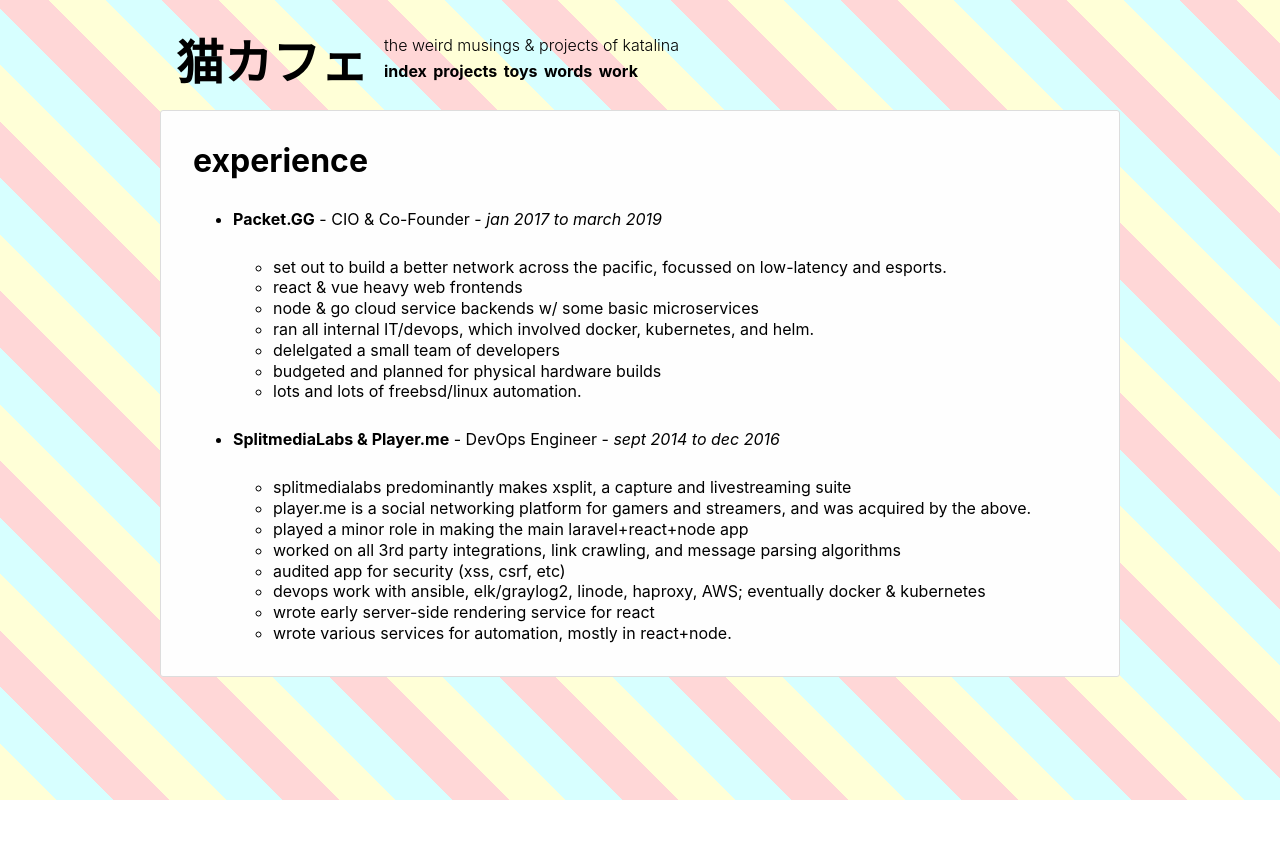
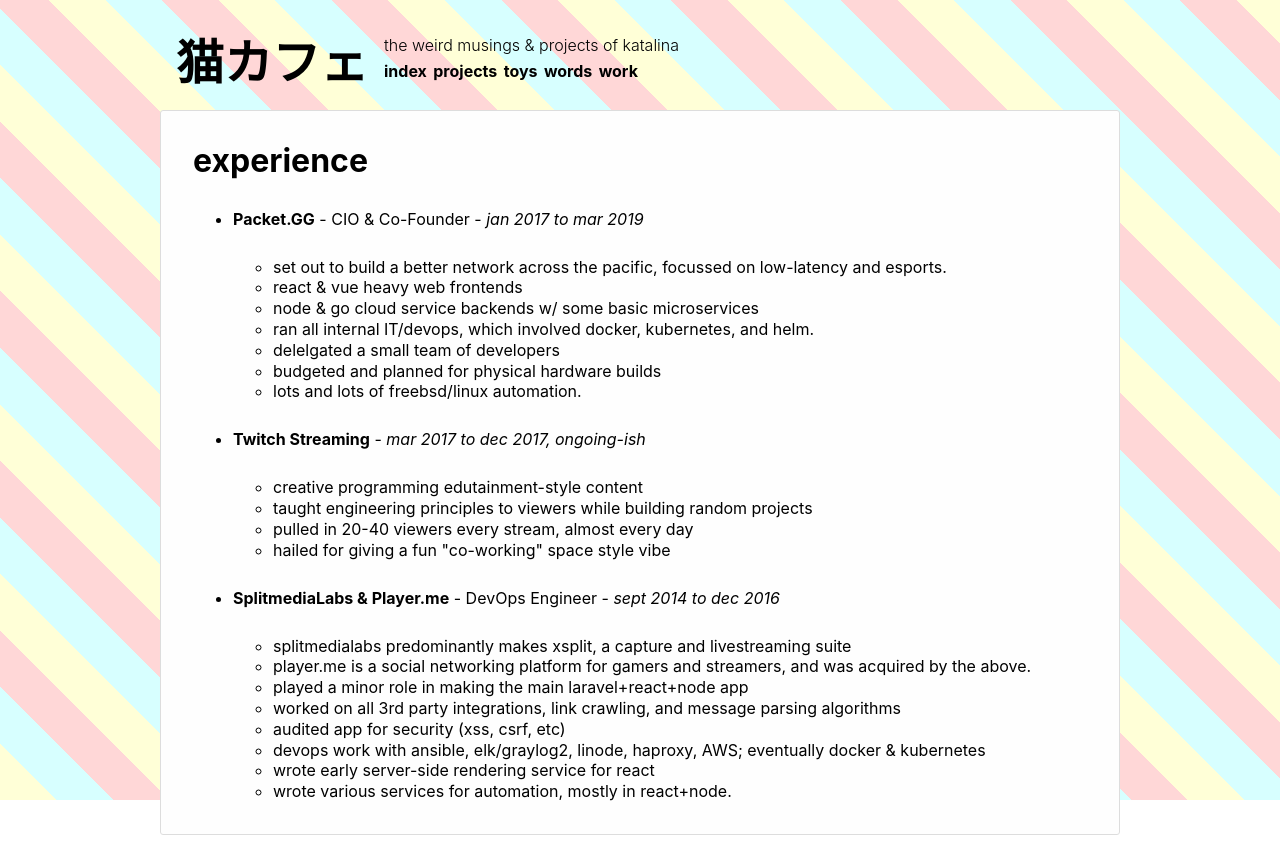
Before and after one commit to mekanoe/personal-site, a Next.js app: page /work in a window 1280 px wide. Before the commit the page ends 800 px from the top, so only its background shows below. Built offline with nearby package versions, Linux system fonts and the light colour scheme.

Commit message:
work: add streaming part

```diff
--- a/pages/work.mdx
+++ b/pages/work.mdx
@@ -1,6 +1,6 @@
 # experience
 
-- **Packet.GG** - CIO & Co-Founder - *jan 2017 to march 2019*
+- **Packet.GG** - CIO & Co-Founder - *jan 2017 to mar 2019*
   - set out to build a better network across the pacific, focussed on low-latency and esports.
   - react & vue heavy web frontends
   - node & go cloud service backends w/ some basic microservices
@@ -8,6 +8,12 @@
   - delelgated a small team of developers
   - budgeted and planned for physical hardware builds
   - lots and lots of freebsd/linux automation.
+
+- **Twitch Streaming** - *mar 2017 to dec 2017, ongoing-ish*
+  - creative programming edutainment-style content
+  - taught engineering principles to viewers while building random projects
+  - pulled in 20-40 viewers every stream, almost every day
+  - hailed for giving a fun "co-working" space style vibe
 
 - **SplitmediaLabs & Player.me** - DevOps Engineer - *sept 2014 to dec 2016*
   - splitmedialabs predominantly makes xsplit, a capture and livestreaming suite
```
